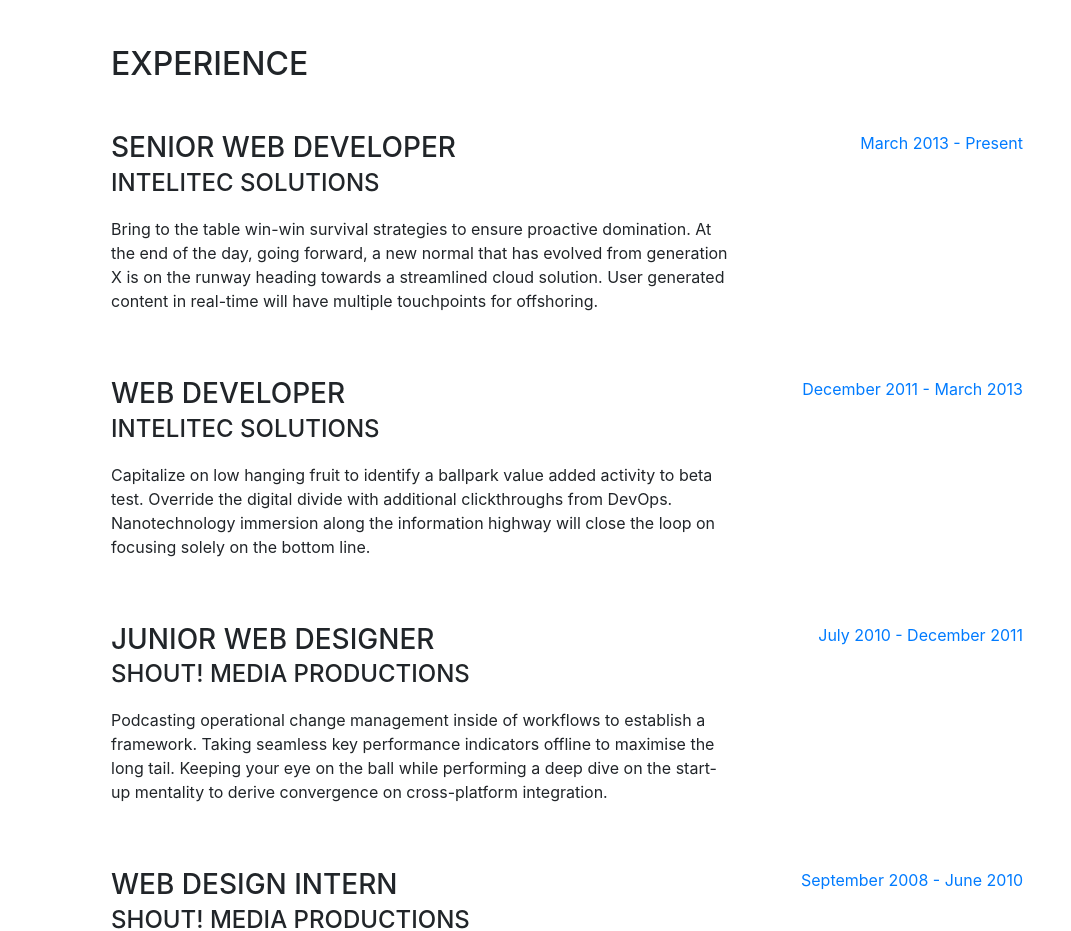
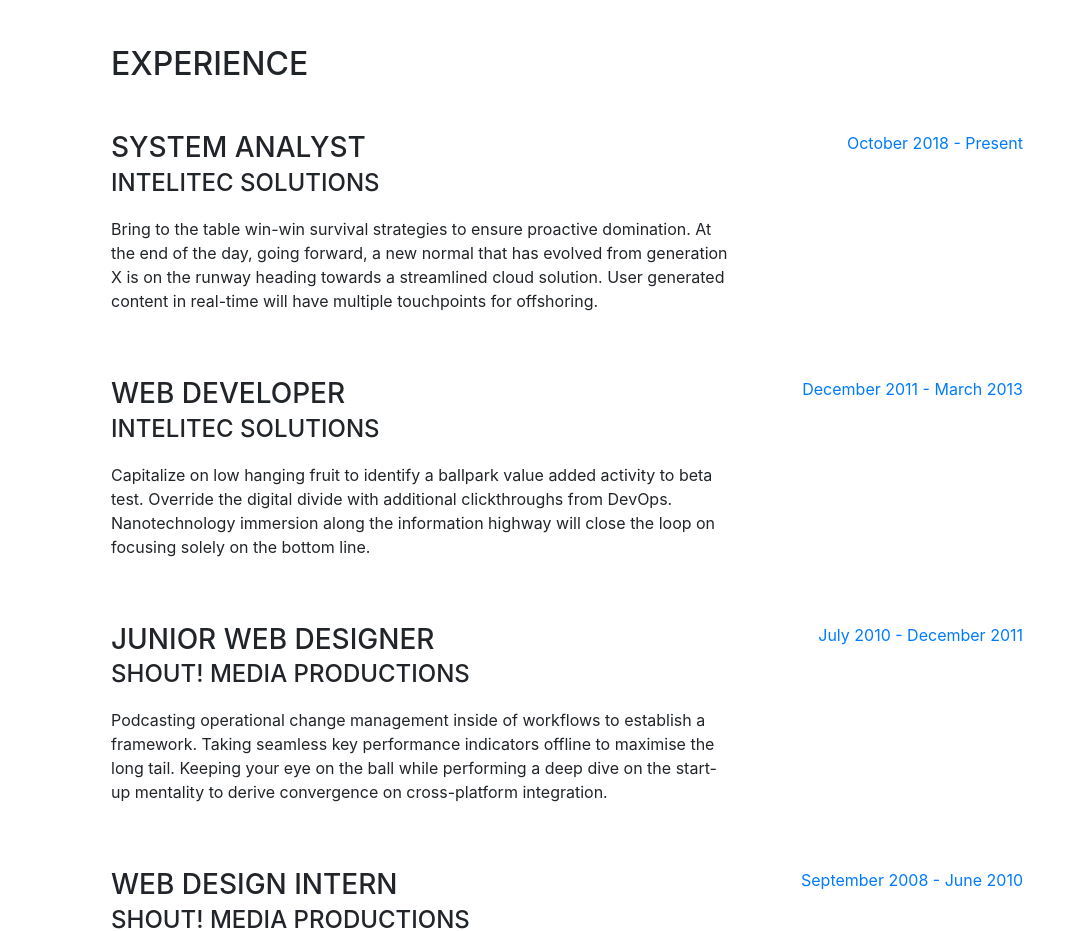
Before and after one commit to ericjdunphy/ericjdunphy.github.io, a website with bundled scripts: page index.html in a window 1280 px wide. Shown: the part 804-1735 px from the top of the page, without its empty margins (209-1280 px from the left). Built offline with nearby package versions, Linux system fonts and the light colour scheme; a web font is replaced by a local one.

Commit message:
Update index.html

```diff
--- a/index.html
+++ b/index.html
@@ -95,12 +95,12 @@
 
         <div class="resume-item d-flex flex-column flex-md-row justify-content-between mb-5">
           <div class="resume-content">
-            <h3 class="mb-0">Senior Web Developer</h3>
+            <h3 class="mb-0">System Analyst</h3>
             <div class="subheading mb-3">Intelitec Solutions</div>
             <p>Bring to the table win-win survival strategies to ensure proactive domination. At the end of the day, going forward, a new normal that has evolved from generation X is on the runway heading towards a streamlined cloud solution. User generated content in real-time will have multiple touchpoints for offshoring.</p>
           </div>
           <div class="resume-date text-md-right">
-            <span class="text-primary">March 2013 - Present</span>
+            <span class="text-primary">October 2018 - Present</span>
           </div>
         </div>
 
```
